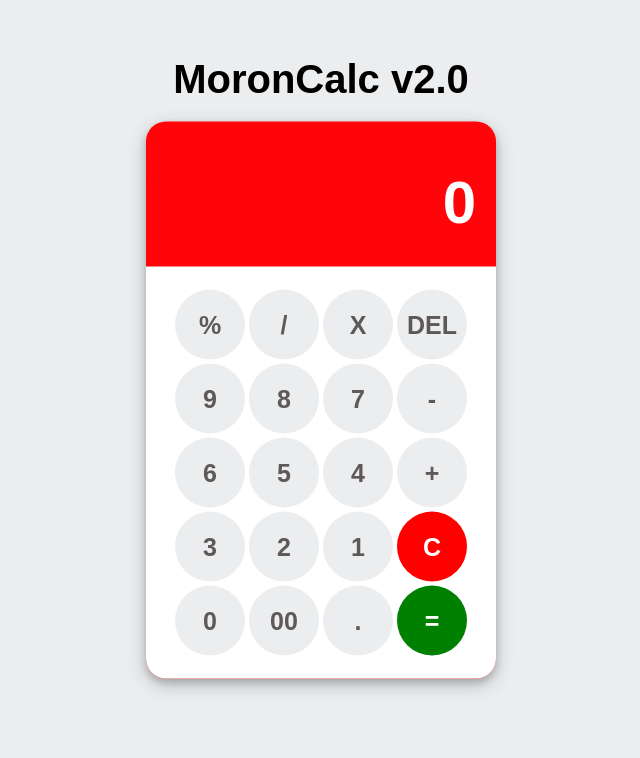
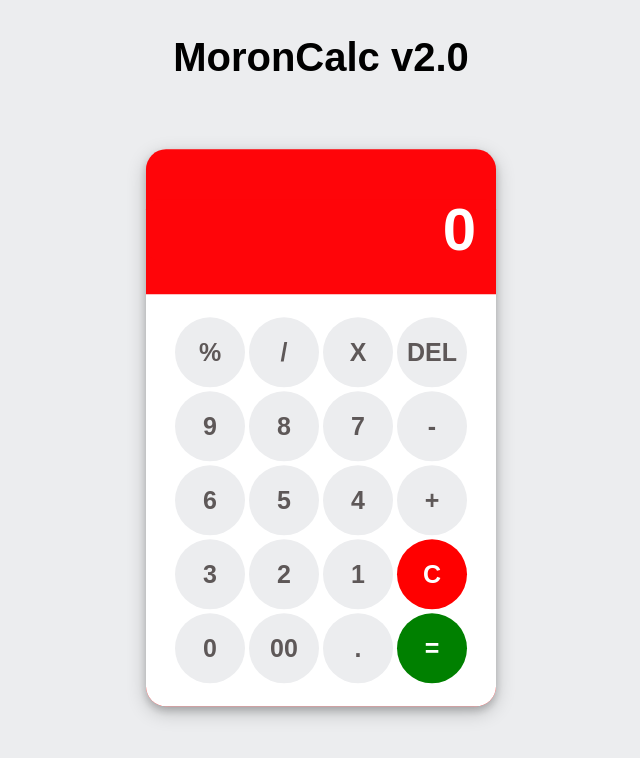
Before and after one commit to Ajax-thebug/jscalc, a plain HTML site: page index.html in a window 1280 px wide. Shown: the whole page, without its empty margins (319-959 px from the left). Drawn offline with Linux system fonts and the light colour scheme.

Commit message:
Initial Commit

```diff
--- a/style.css
+++ b/style.css
@@ -3,7 +3,7 @@
     text-align: center;
     border-width: 3px;
     position: fixed;
-    transform: translate(-50%, -50%);
+    transform: translate(-50%, -45%);
     top: 50%;
     left: 50%;
     background: #FF0509;
@@ -102,7 +102,7 @@ p{
 
 .description{
     position: fixed;
-    transform: translate(-50%, -50%);
+    transform: translate(-50%, -70%);
     top: 10%;
     left: 50%;
 }
```
Also changed, not shown: background.jpg (deleted).
